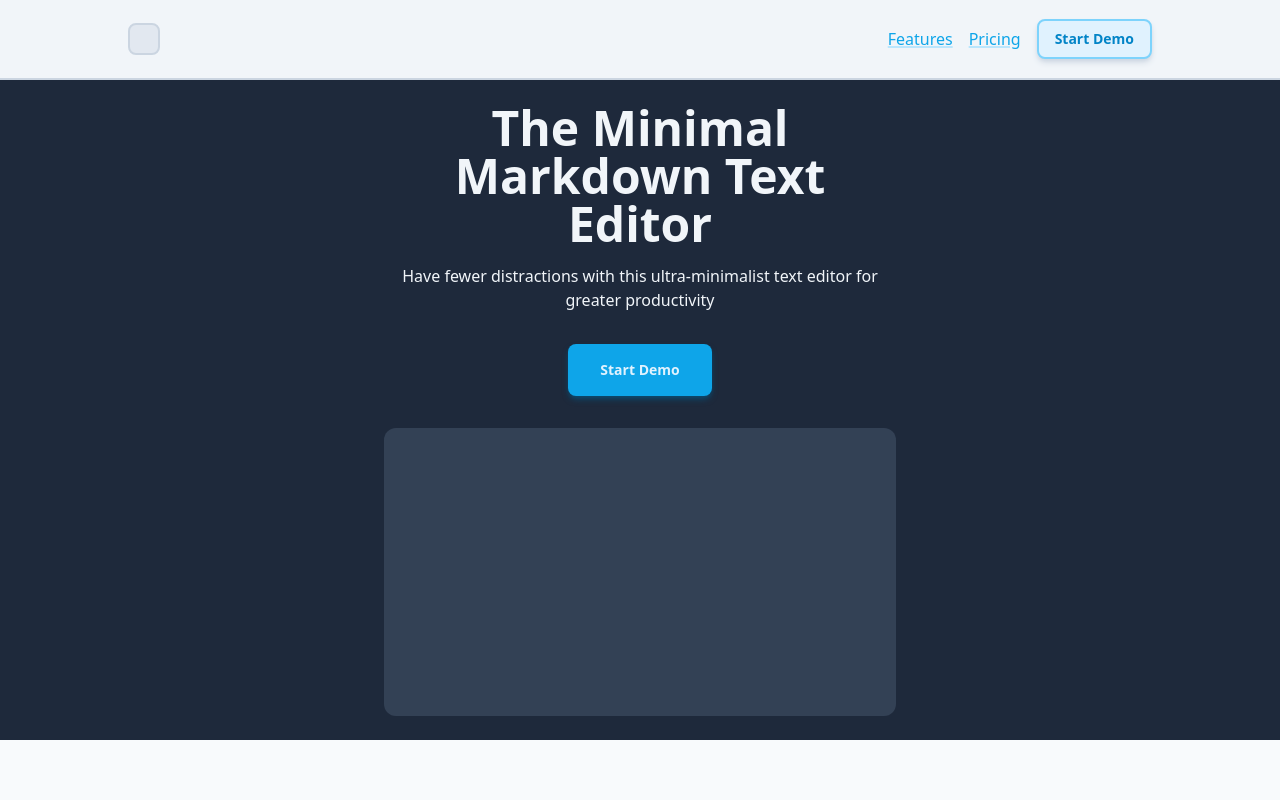
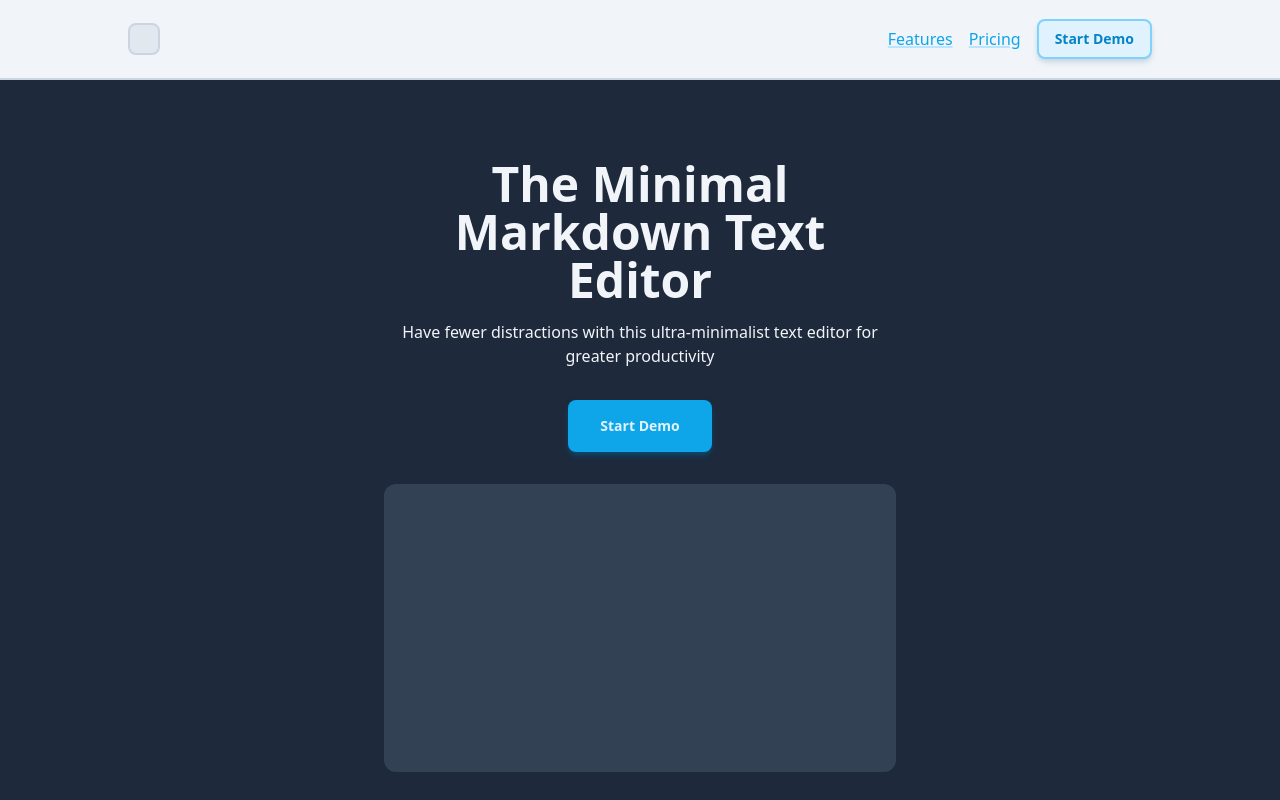
Before and after one commit to matovius/hashtype, a SvelteKit app: page / in a window 1280 px wide. Shown: the top 800 px of the page. Built offline with nearby package versions, Linux system fonts and the light colour scheme.

Commit message:
Adjust hero section padding

```diff
--- a/src/routes/+page.svelte
+++ b/src/routes/+page.svelte
@@ -43,7 +43,7 @@
   <main class="w-full bg-slate-50 flex flex-col justify-center">
     <section
       id="hero-section"
-      class="text-slate-100 w-full h-full p-6 bg-slate-800 flex flex-col justify-start items-center gap-10 relative"
+      class="text-slate-100 w-full h-full p-20 bg-slate-800 flex flex-col justify-start items-center gap-10 relative"
     >
       <div class="w-full max-w-5xl flex flex-col items-center gap-8 pt-20">
         <div
```
